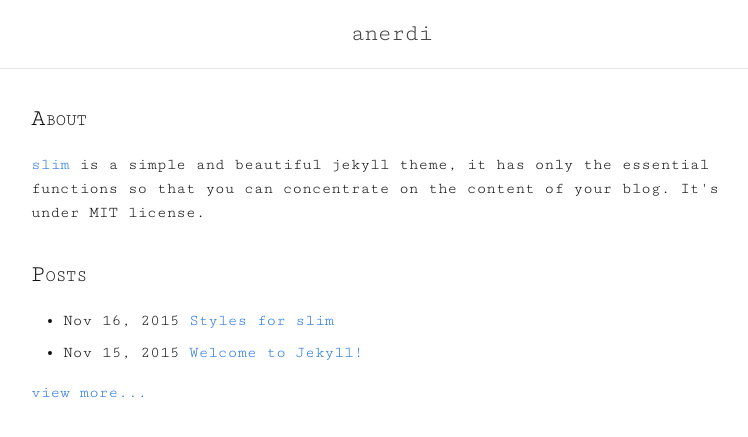
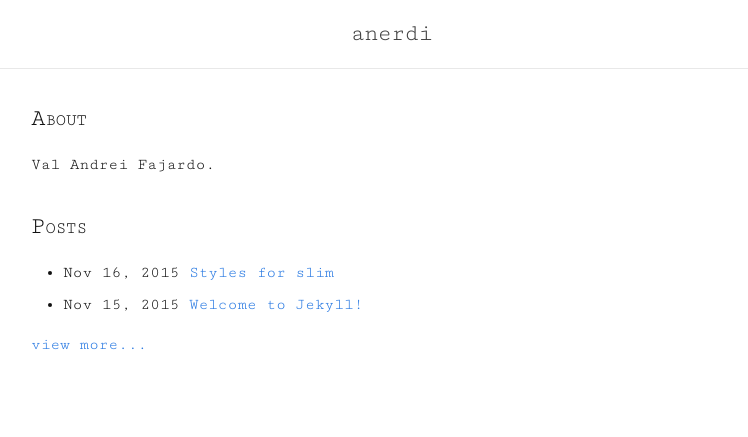
Before and after one commit to syaning/slim, a Jekyll site: the page built from index.html, in a window 1280 px wide. Shown: the top 437 px of the page, without its empty margins (249-997 px from the left). Built offline with Jekyll 4.4.1, drawn with Linux system fonts in a browser that asks for light colours.

Commit message:
change welcome message

```diff
--- a/index.html
+++ b/index.html
@@ -4,7 +4,7 @@ layout: default
 <div class="home">
 	<section>
 		<h2 class="smallcap">about</h2>
-		<p><a href="https://github.com/syaning/slim">slim</a> is a simple and beautiful jekyll theme, it has only the essential functions so that you can concentrate on the content of your blog. It's under MIT license.</p>
+		<p>Val Andrei Fajardo.</p>
 	</section>
 	<section>
 		<h2 class="smallcap">posts</h2>
```
